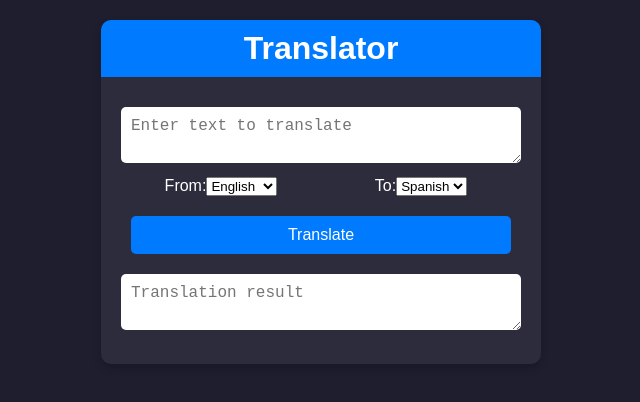
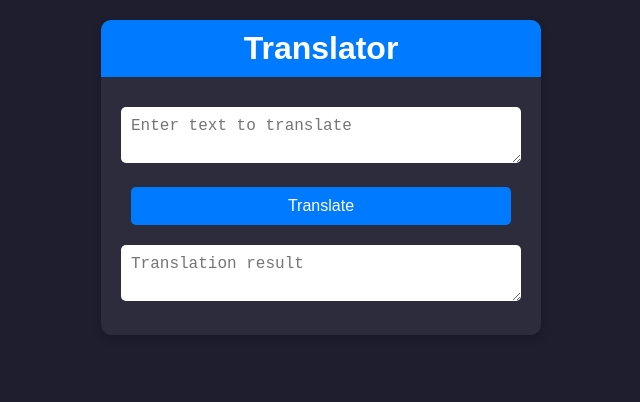
Before and after one commit to JorgeCasquino/ING-SOFTWARE-I, a React (Create React App) app in the folder TRASLATOR AI/: page /translator in a window 1280 px wide. Shown: the top 402 px of the page, without its empty margins (319-959 px from the left). Built offline with nearby package versions, Linux system fonts and the light colour scheme; no server answers; sample sign-in values are in the browser's storage.

Commit message:
conexion fixed

```diff
--- a/TRASLATOR AI/src/components/Translator.js
+++ b/TRASLATOR AI/src/components/Translator.js
@@ -4,8 +4,6 @@ import axios from 'axios';
 
 const Translator = () => {
   const [prompt, setPrompt] = useState('');
-  const [sourceLanguage, setSourceLanguage] = useState('English');
-  const [targetLanguage, setTargetLanguage] = useState('Spanish');
   const [result, setResult] = useState('');
   const [status, setStatus] = useState('');
 
@@ -15,8 +13,6 @@ const Translator = () => {
     try {
       const response = await axios.post('http://localhost:8000/translate', {
         prompt: prompt,
-        source_language: sourceLanguage,
-        target_language: targetLanguage
       });
       console.log('Response data:', response.data);
       setResult(response.data.text);
@@ -42,39 +38,6 @@ const Translator = () => {
         onChange={(e) => setPrompt(e.target.value)}
         placeholder="Enter text to translate"
       />
-      <div className="language-selectors">
-        <div className="language-selector">
-          <label>
-            From:
-            <select
-              value={sourceLanguage}
-              onChange={(e) => setSourceLanguage(e.target.value)}
-            >
-              <option value="English">English</option>
-              <option value="Spanish">Spanish</option>
-              <option value="French">French</option>
-              <option value="German">German</option>
-              <option value="Italian">Italian</option>
-              {/* Añadir más opciones de idioma según sea necesario */}
-            </select>
-          </label>
-        </div>
-        <div className="language-selector">
-          <label>
-            To:
-            <select
-              value={targetLanguage}
-              onChange={(e) => setTargetLanguage(e.target.value)}
-            >
-              <option value="Spanish">Spanish</option>
-              <option value="French">French</option>
-              <option value="German">German</option>
-              <option value="Italian">Italian</option>
-              {/* Añadir más opciones de idioma según sea necesario */}
-            </select>
-          </label>
-        </div>
-      </div>
       <button onClick={handleTranslate}>Translate</button>
       <textarea
         value={status ? status : result}
```
Also changed, not shown: 1 other file (tests, documents, lock files or other folders).
